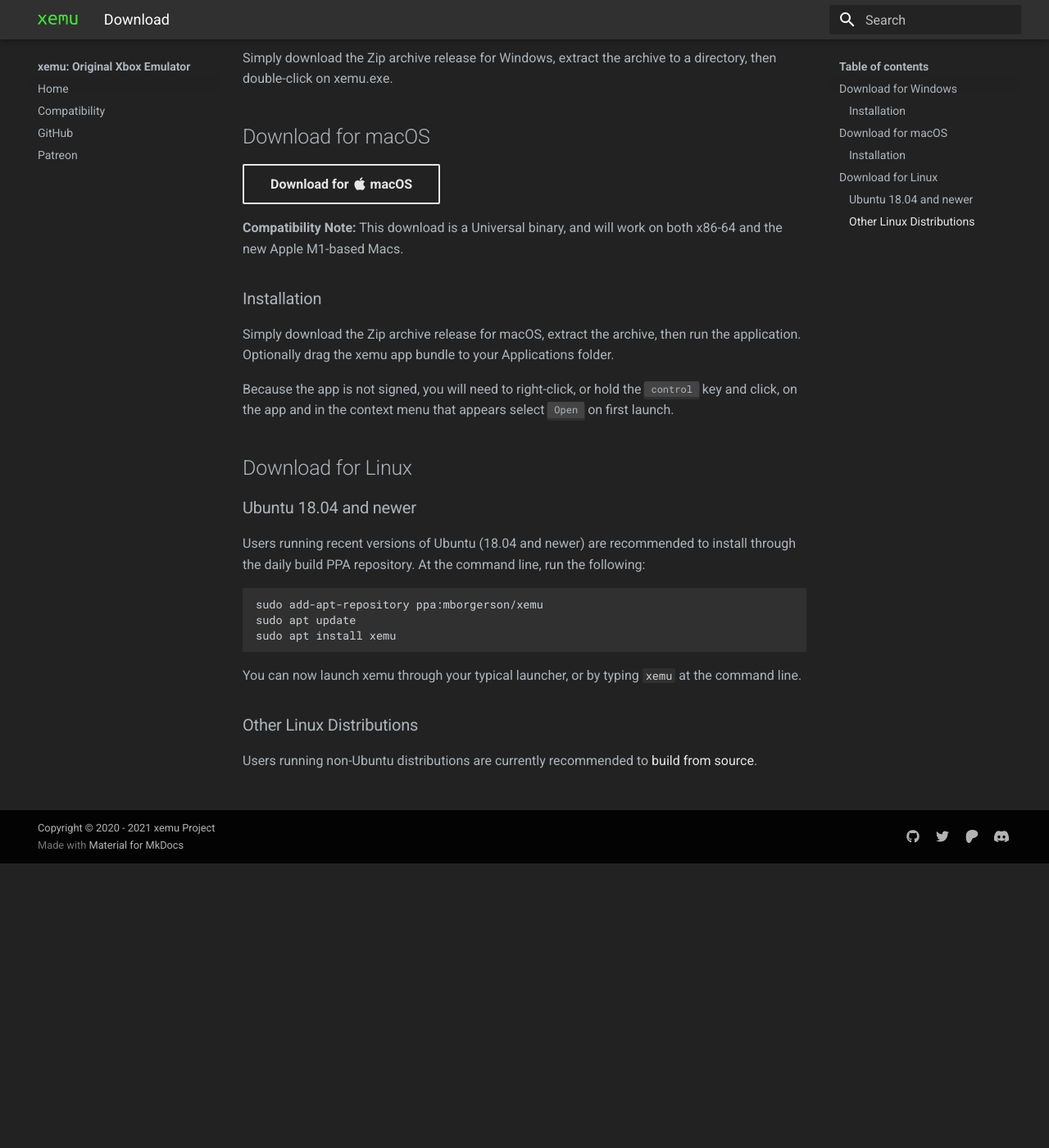
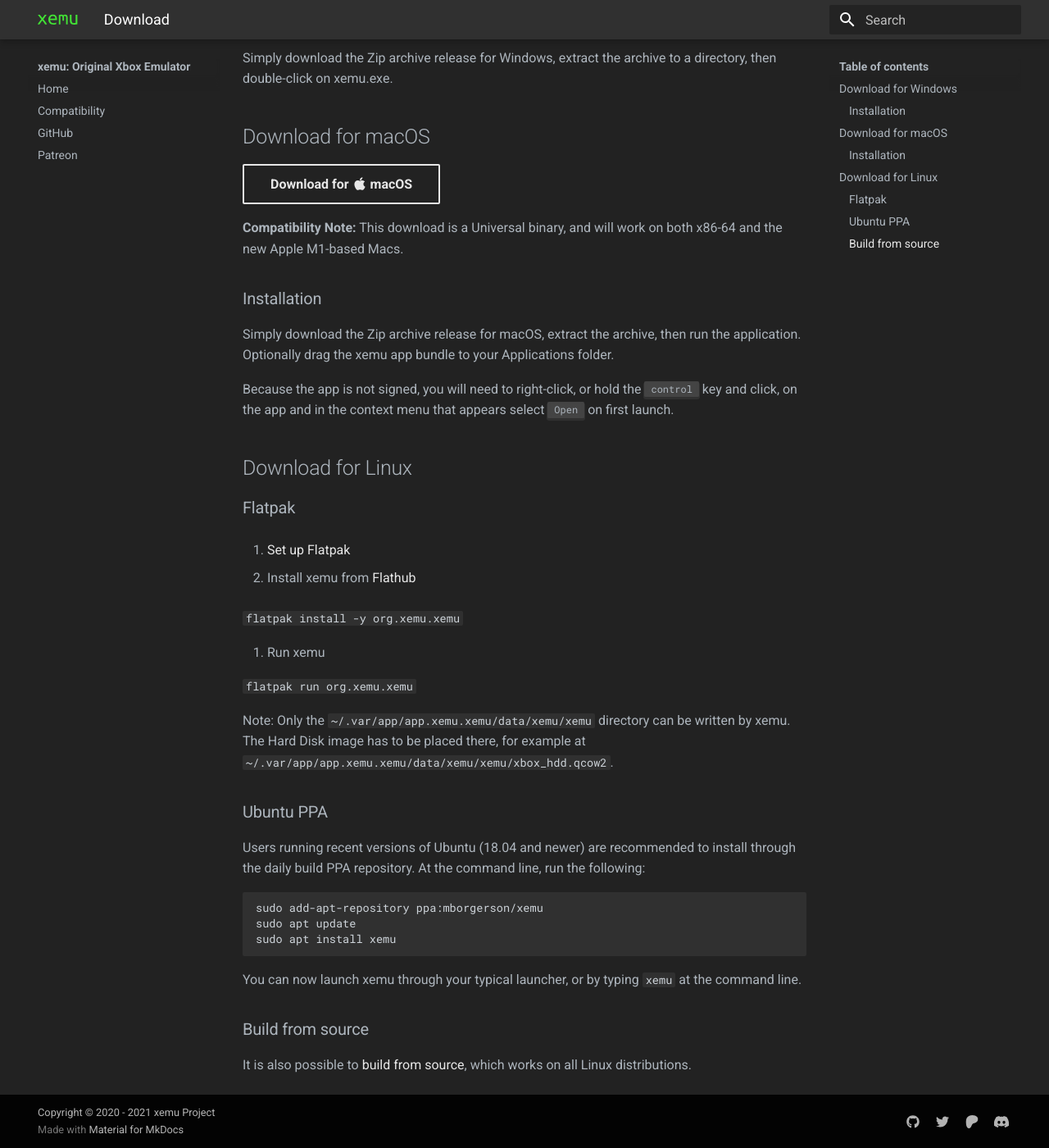
Before and after one commit to xemu-project/xemu-website, an MkDocs documentation site: the page built from docs/docs/download.md, in a window 1280 px wide and 1400 px high, scrolled down 347 px. Shown: the whole window at 82% size. Built offline with MkDocs 1.6.1 and Material for MkDocs 9.7.7, drawn with Linux system fonts in a browser that asks for light colours.

Commit message:
Add Flatpak installation method

````diff
--- a/docs/docs/download.md
+++ b/docs/docs/download.md
@@ -20,11 +20,26 @@ Because the app is not signed, you will need to right-click, or hold the <kbd>co
 
 ## Download for Linux
 
-### Ubuntu 18.04 and newer
+### Flatpak
+
+1. [Set up Flatpak](https://www.flatpak.org/setup/)
+
+2. Install xemu from [Flathub](https://flathub.org/apps/details/org.xemu.xemu)
+
+`flatpak install -y org.xemu.xemu`
+
+3. Run xemu
+
+`flatpak run org.xemu.xemu`
+
+Note: Only the `~/.var/app/app.xemu.xemu/data/xemu/xemu` directory can be written by xemu.
+The Hard Disk image has to be placed there, for example at `~/.var/app/app.xemu.xemu/data/xemu/xemu/xbox_hdd.qcow2`.
+
+### Ubuntu PPA
 
 Users running recent versions of Ubuntu (18.04 and newer) are recommended to install through the daily build PPA repository. At the command line, run the following:
 
-```bash
+```sh
 sudo add-apt-repository ppa:mborgerson/xemu
 sudo apt update
 sudo apt install xemu
@@ -32,6 +47,6 @@ sudo apt install xemu
 
 You can now launch xemu through your typical launcher, or by typing `xemu` at the command line.
 
-### Other Linux Distributions
+### Build from source
 
-Users running non-Ubuntu distributions are currently recommended to [build from source](building-from-source.md#linux).
+It is also possible to [build from source](building-from-source.md#linux), which works on all Linux distributions.
````
